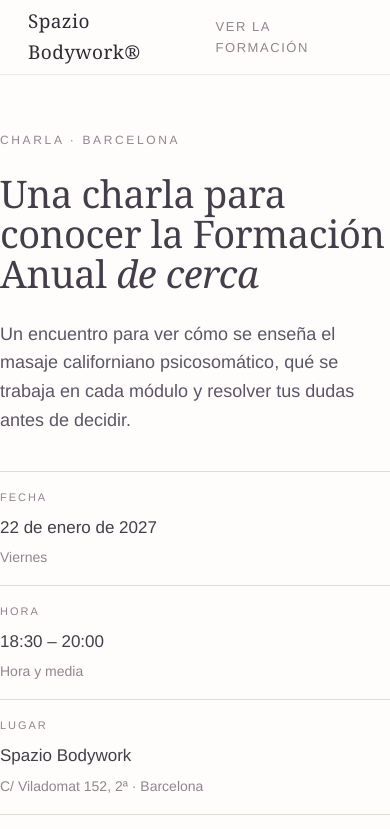
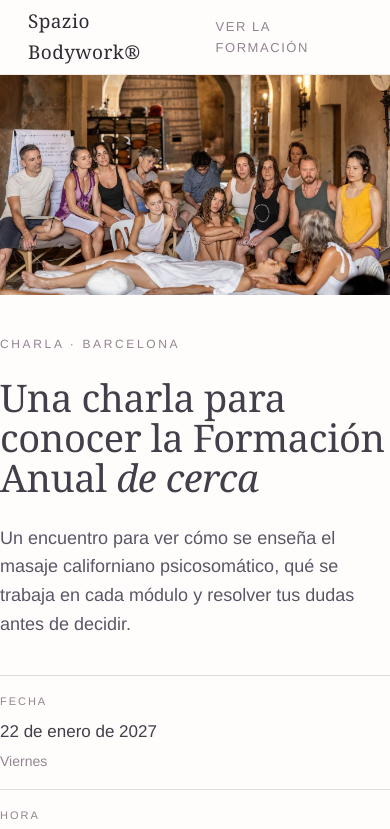
Before and after one commit to WeavesDV/spazio-landings, a plain HTML site: page charla/index.html in a window 390 px wide. Shown: the top 829 px of the page. Drawn offline with Linux system fonts and the light colour scheme.

Commit message:
Charla: foto de grupo en la cabecera

```diff
--- a/charla/index.html
+++ b/charla/index.html
@@ -23,7 +23,9 @@
   .brand{font-family:var(--serif);font-size:19px;letter-spacing:.02em;text-decoration:none}
   .top a.back{font-size:13px;letter-spacing:.12em;text-transform:uppercase;text-decoration:none;color:var(--mauve)}
   /* hero */
-  .hero{padding:88px 0 64px}
+  .hero-foto{margin:0;background:#efeae4}
+  .hero-foto img{display:block;width:100%;height:clamp(260px,46vw,560px);object-fit:cover;object-position:50% 42%}
+  .hero{padding:64px 0 64px}
   .label{font-size:12px;letter-spacing:.22em;text-transform:uppercase;color:var(--mauve);margin:0 0 22px}
   h1{font-family:var(--serif);font-weight:400;font-size:clamp(38px,5.4vw,68px);line-height:1.06;letter-spacing:-.01em;margin:0;max-width:20ch;color:var(--plum)}
   h1 em{font-style:italic}
@@ -71,7 +73,8 @@
   footer{padding:34px 0 42px;font-size:13px;color:var(--mauve)}
   footer .wrap{display:flex;justify-content:space-between;gap:18px;flex-wrap:wrap}
   @media (max-width:760px){
-    .hero{padding:56px 0 44px}
+    .hero{padding:40px 0 44px}
+    .hero-foto img{height:clamp(220px,56vw,340px)}
     .lead{font-size:18px}
     .datos{grid-template-columns:1fr;margin-top:36px}
     .dato{padding:16px 0}
@@ -91,6 +94,10 @@
 </header>
 
 <main>
+  <figure class="hero-foto">
+    <img src="img/charla-hero.jpg" alt="Sujati acompañando una práctica de masaje californiano ante un grupo de alumnos" fetchpriority="high">
+  </figure>
+
   <div class="wrap hero">
     <p class="label">Charla · Barcelona</p>
     <h1>Una charla para conocer la Formación Anual <em>de cerca</em></h1>
```
Also changed, not shown: charla/img/charla-hero.jpg (added).
